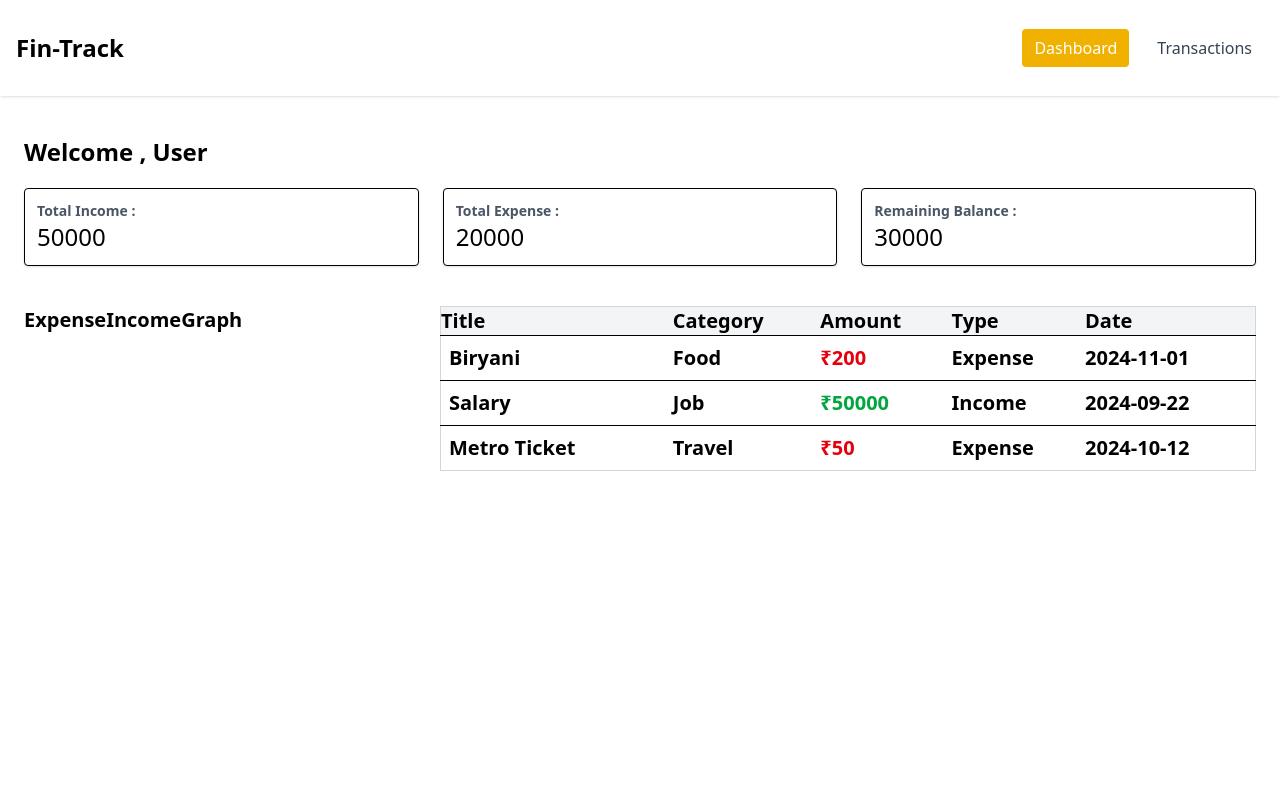
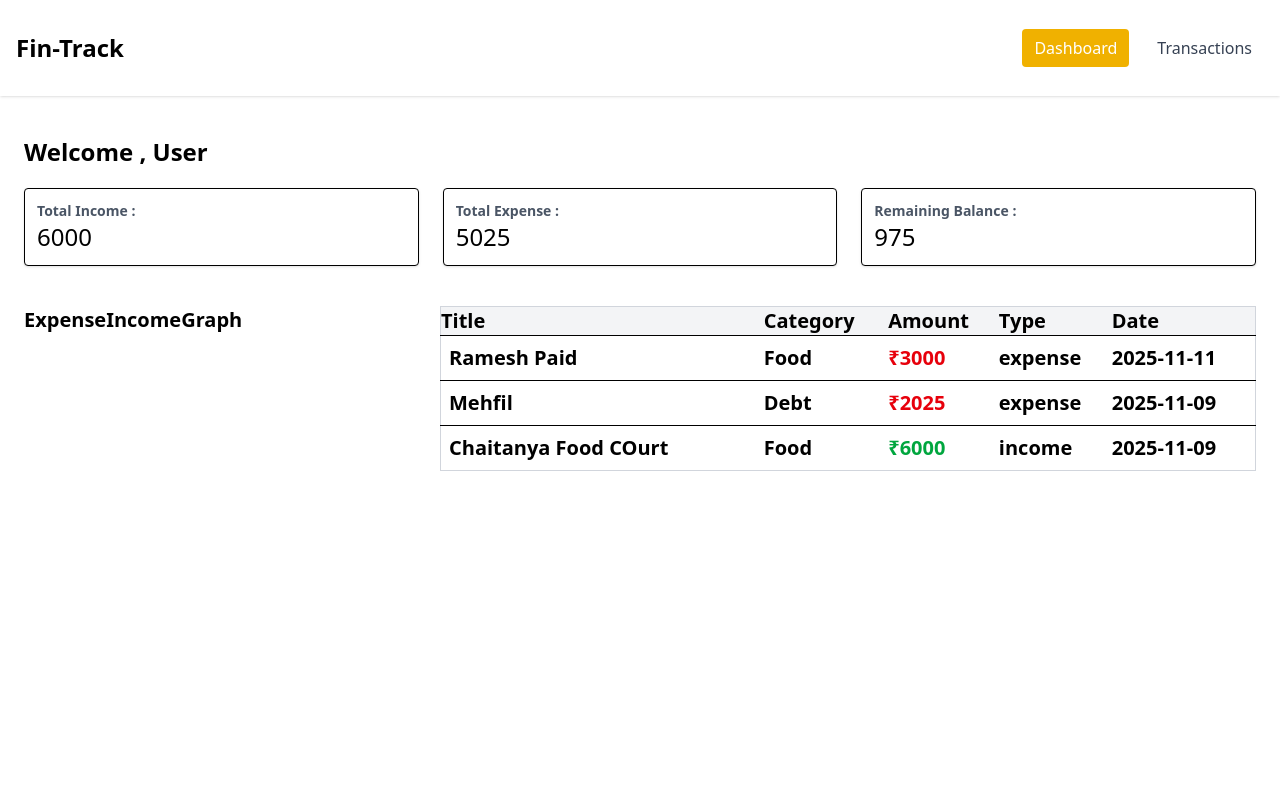
Before and after one commit to rohanginjupalli/Fin-Track, a React (Vite) app: page / in a window 1280 px wide. Shown: the top 800 px of the page. Built offline with nearby package versions, Linux system fonts and the light colour scheme; data requests are answered from the project's data file.

Commit message:
Completed fetch and add Transactions to the local-api

```diff
--- a/db.json
+++ b/db.json
@@ -1,19 +1,28 @@
 {
   "transactions": [
     {
-      "id": "1",
-      "title": "Biryani",
+      "id": "76be",
+      "title": "Ramesh Paid",
       "category": "Food",
-      "amount": 200,
+      "amount": "3000",
       "type": "expense",
-      "date": "2024-11-01"
+      "date": "2025-11-11"
     },
     {
-      "id": "5b76",
-      "name": "Rohan Example",
-      "dob": "1995-01-15",
-      "gender": "male",
-      "contact": "alice@example.com"
+      "id": "9a72",
+      "date": "2025-11-09",
+      "title": "Mehfil",
+      "category": "Debt",
+      "amount": "2025",
+      "type": "expense"
+    },
+    {
+      "id": "2ed0",
+      "date": "2025-11-09",
+      "title": "Chaitanya Food COurt",
+      "category": "Food",
+      "amount": "6000",
+      "type": "income"
     }
   ]
 }
--- a/src/Dashboard/Home.tsx
+++ b/src/Dashboard/Home.tsx
@@ -1,6 +1,7 @@
 import ExpenseIncomeGraph from "./ExpenseIncomeGraph"
 import RecentTransactions from "./RecentTransactions"
 import SummaryCard from "./SummaryCard"
+import { useGetTransactionsQuery } from "../store/apis/transactionsApi"
 
 interface aboutCard{
   title:string,
@@ -9,10 +10,23 @@ interface aboutCard{
 
 function Home() {
 
+  const {data} = useGetTransactionsQuery();
+
+  const totalIncome = data?.reduce((acc, txn) => {
+  return txn.type === 'income' ? acc + Number(txn.amount) : acc;
+}, 0) ?? 0;
+
+
+const totalExpense = data?.reduce((acc, txn) => (
+  txn.type === "expense" ? acc + Number(txn.amount) : acc
+), 0) ?? 0;
+
+const remainingBalance = totalIncome - totalExpense;
+
   const summaryData:aboutCard[] = [
-    { title: "Total Income :", amount: 50000 },
-    { title: "Total Expense :", amount: 20000 },
-    { title: "Remaining Balance :", amount: 30000 },
+    { title: "Total Income :", amount: totalIncome },
+    { title: "Total Expense :", amount: totalExpense },
+    { title: "Remaining Balance :", amount: remainingBalance },
   ];
 
 
--- a/src/Dashboard/RecentTransactions.tsx
+++ b/src/Dashboard/RecentTransactions.tsx
@@ -1,3 +1,5 @@
+import { useGetTransactionsQuery } from "../store/apis/transactionsApi";
+
 interface TransactionDetails {
   id:number,
   title:string,
@@ -8,18 +10,15 @@ interface TransactionDetails {
 }
 function RecentTransactions() {
 
-  const transactions:TransactionDetails[] =
-  [
-    { id: 1, title: "Biryani", category: "Food", type: "Expense", amount: 200, date: "2024-11-01" },
-    { id: 2, title: "Salary", category: "Job", type: "Income", amount: 50000, date: "2024-09-22" },
-    { id: 3, title: "Metro Ticket", category: "Travel", type: "Expense", amount: 50, date: "2024-10-12" },
-  ];
+  const { data=[], error, isFetching } = useGetTransactionsQuery();
 
-  const renderedTnx = transactions.map((txn) => (
+
+
+  const renderedTnx = data.map((txn) => (
             <tr key={txn.id} className="border-t">
               <td className="p-2">{txn.title}</td>
               <td>{txn.category}</td>
-              <td className={txn.type === "Income" ? "text-green-600" : "text-red-600"}>
+              <td className={txn.type === "income" ? "text-green-600" : "text-red-600"}>
                 ₹{txn.amount}
               </td>
               <td>{txn.type}</td>
--- a/src/Dashboard/SummaryCard.tsx
+++ b/src/Dashboard/SummaryCard.tsx
@@ -1,4 +1,6 @@
 import Panel from "../components/Panel"
+import { useGetTransactionsQuery } from "../store/apis/transactionsApi"
+
 interface SummaryCardDetails {
   title:string,
   amount:number,
@@ -6,6 +8,8 @@ interface SummaryCardDetails {
 
 
 function SummaryCard({title,amount}:SummaryCardDetails) {
+
+
 
   return (
     <div>
--- a/src/Transactions/addTransaction.tsx
+++ b/src/Transactions/addTransaction.tsx
@@ -1,18 +1,14 @@
-
+import { useGetTransactionsQuery, type Transaction } from "../store/apis/transactionsApi";
 import { useState } from "react"
 import Button from "../components/Button"
 import Modal from "../components/Modal"
 
-interface TransactionDetails {
-  id:number,
-  title:string,
-  category:string,
-  type:string,
-  amount:number,
-  date:string
-}
+// Using Transaction type from the API slice; remove unused local interface.
 
 function AddTransaction() {
+  const { data, error, isFetching } = useGetTransactionsQuery();
+  const transactions: Transaction[] = data ?? [];
+
 
   const [showForm,setShowForm] = useState(false);
 
@@ -20,14 +16,8 @@ function AddTransaction() {
     setShowForm(true)
   }
 
-  const transactions:TransactionDetails[] =
-  [
-    { id: 1, title: "Biryani", category: "Food", type: "Expense", amount: 200, date: "2024-11-01" },
-    { id: 2, title: "Salary", category: "Job", type: "Income", amount: 50000, date: "2024-09-22" },
-    { id: 3, title: "Metro Ticket", category: "Travel", type: "Expense", amount: 50, date: "2024-10-12" },
-  ];
 
-  const renderedTnx = transactions.map((txn) => (
+  const renderedTnx = transactions.map((txn: Transaction) => (
             <tr key={txn.id} className="border-t">
               <td className="p-2">{txn.title}</td>
               <td>{txn.category}</td>
@@ -54,6 +44,12 @@ function AddTransaction() {
         </div>
     </div>
     <div className="ml-10 w-4xl" >
+      {isFetching && <p className="p-4 text-gray-500">Loading transactions...</p>}
+      {error && !isFetching && <p className="p-4 text-red-600">Failed to load transactions.</p>}
+      {!isFetching && !error && (
+        transactions.length === 0 ? (
+          <p className="p-4 text-gray-500">No transactions found.</p>
+        ) : (
           <table className="w-full border border-gray-300 text-left">
             <thead className="bg-gray-100">
               <tr>
@@ -68,6 +64,8 @@ function AddTransaction() {
               {renderedTnx}
             </tbody>
           </table>
+        )
+      )}
     </div>
   </div>
   )
--- a/src/components/Modal.tsx
+++ b/src/components/Modal.tsx
@@ -1,4 +1,5 @@
 import React from "react";
+import { useAddTransactionMutation } from "../store/apis/transactionsApi";
 import { useForm } from "react-hook-form";
 
 type Inputs = {
@@ -14,10 +15,17 @@ interface ModalProps {
 }
 
 function Modal({ setShowForm }: ModalProps) {
-  const { register, handleSubmit } = useForm<Inputs>();
 
-  const onSubmit = (data: Inputs) => {
-    console.log(data);
+  const [addTransaction, { isLoading }] = useAddTransactionMutation();
+
+  const { register, handleSubmit } = useForm<Inputs>({
+    defaultValues: {
+    date: new Date().toISOString().split("T")[0],
+  },
+  });
+
+  const onSubmit = async (data: Inputs) => {
+    await addTransaction(data)
     setShowForm(false);
   };
 
@@ -54,7 +62,7 @@ function Modal({ setShowForm }: ModalProps) {
             <option value="income">Income</option>
             <option value="expense">Expense</option>
           </select>
-          <input type="date" {...register("date")} className="w-full border rounded-lg p-2" required />
+          <input type="date" {...register("date")} max={new Date().toISOString().split("T")[0]} className="w-full border rounded-lg p-2" required />
 
           <div className="flex justify-end gap-3 pt-4">
             <button type="button" onClick={() => setShowForm(false)} className="px-4 py-2 bg-gray-300 rounded hover:bg-gray-400">
```
Also changed, not shown: src/store/slices/usersSlice.tsx (deleted). Lines whose indentation alone changed are shown as unchanged.
